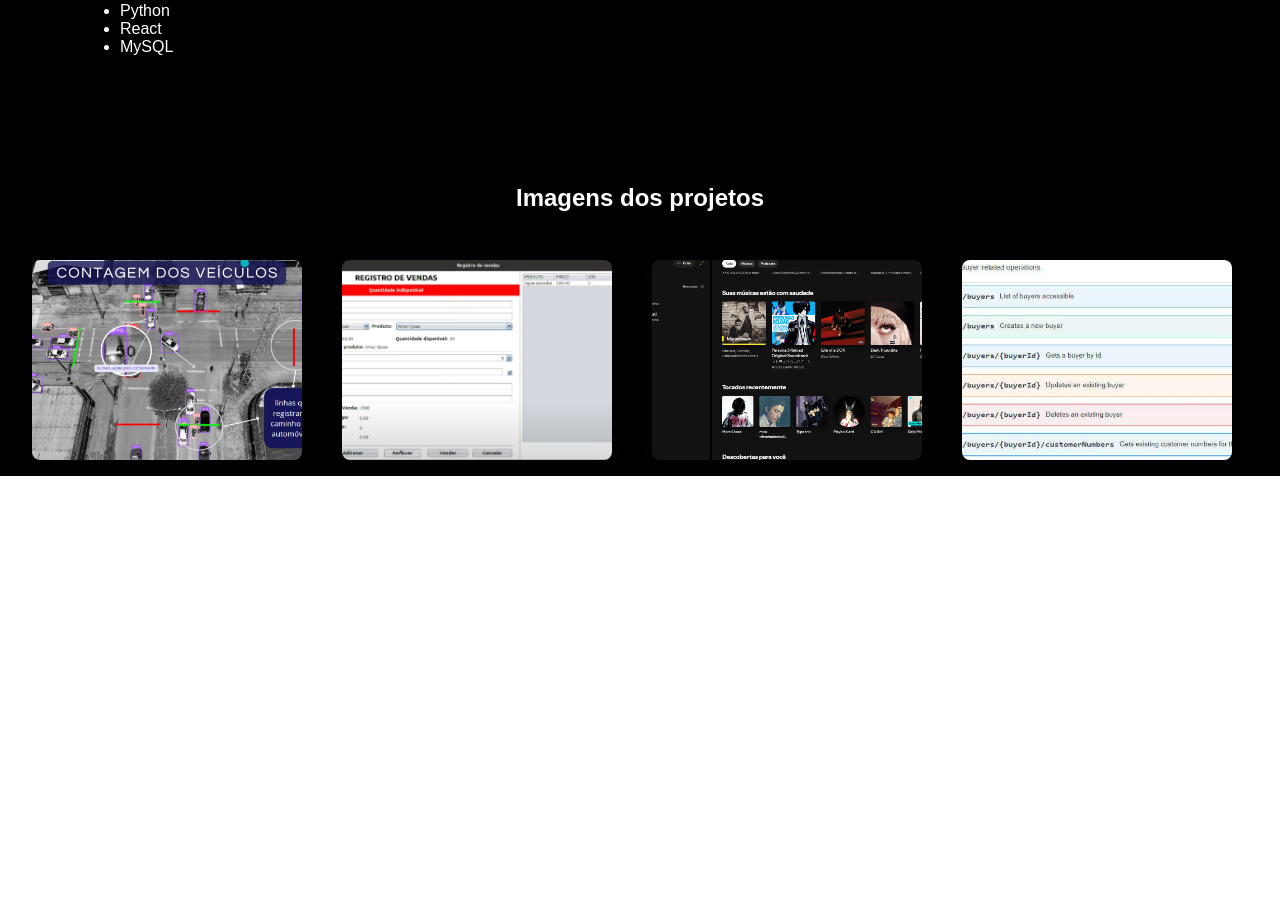
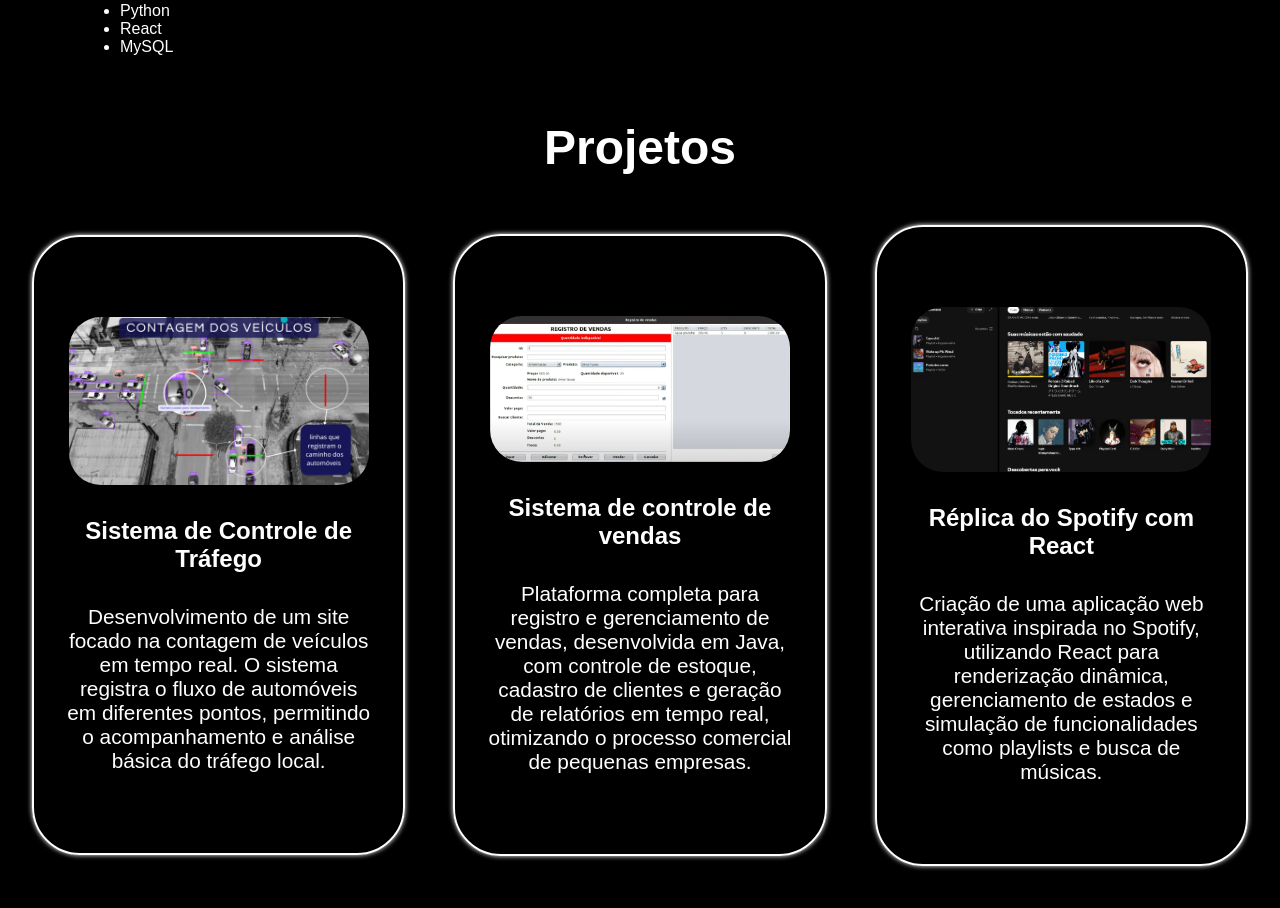
Before and after one commit to HenryTito/VERS-O-ALFA-PORTFOLIO, a Next.js app: page / in a window 1280 px wide. Shown: the part 1108-2016 px from the top of the page. Before the commit the page ends 1584 px from the top, so only its background shows below. Built offline with nearby package versions, Linux system fonts and the light colour scheme.

Commit message:
Update page.js

```diff
--- a/src/app/page.js
+++ b/src/app/page.js
@@ -4,6 +4,7 @@
 import Hero from "./components/Hero";
 import AboutSection from "./components/AboutSection";
 import Projects from "./components/Projects";
+import Projetos from "./components/Projetos";
 
 export default function Home() {
   return (
@@ -13,7 +14,7 @@
     <div className="content">
     <Hero />
     <AboutSection />
-    <Projects />
+    <Projetos />
 
     </div>
     </main>
```
